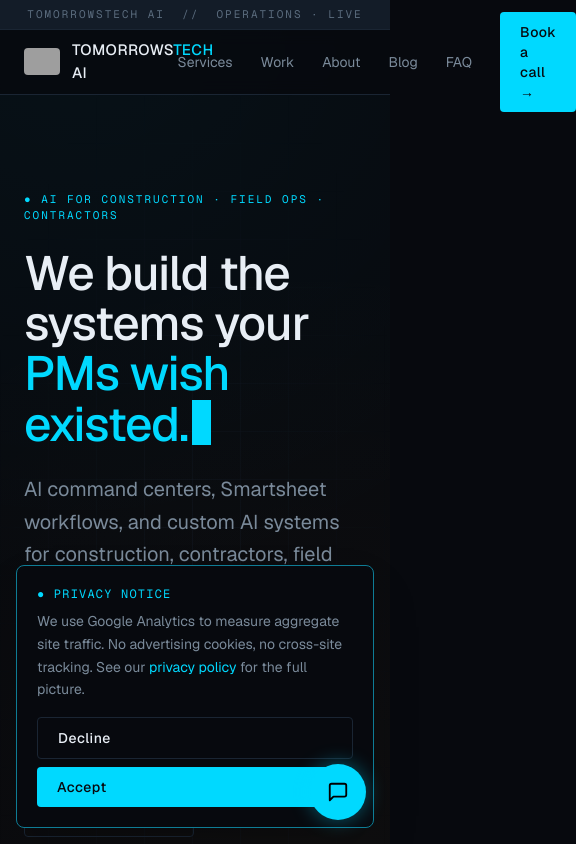
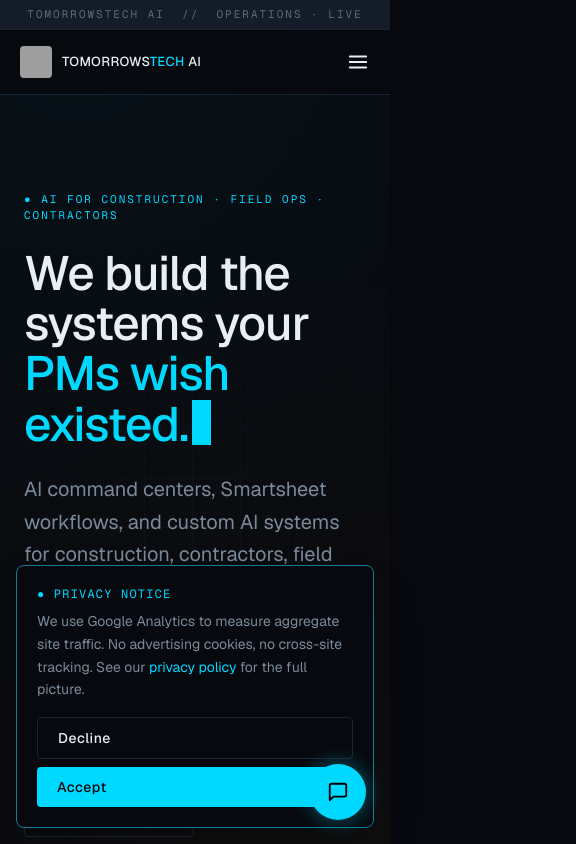
Before and after one commit to tomorrowstechaisolutions-gif/tomorrowstechai-site, a Next.js app: page / in a window 390 px wide. Shown: the top 844 px of the page, 576 px wide, since content can reach past the window. Built offline with nearby package versions, Linux system fonts and the light colour scheme; grey boxes are pictures that could not be loaded.

Commit message:
Fix mobile header: hamburger menu + responsive layout

```diff
--- a/src/components/Header.tsx
+++ b/src/components/Header.tsx
@@ -1,32 +1,149 @@
+"use client";
+
 import Link from "next/link";
 import Image from "next/image";
+import { useState, useEffect } from "react";
+import { usePathname } from "next/navigation";
+
+const NAV_LINKS = [
+  { href: "/services", label: "Services" },
+  { href: "/work", label: "Work" },
+  { href: "/about", label: "About" },
+  { href: "/blog", label: "Blog" },
+  { href: "/faq", label: "FAQ" },
+];
 
 export function Header() {
+  const [open, setOpen] = useState(false);
+  const pathname = usePathname();
+
+  // Close mobile menu on route change
+  useEffect(() => {
+    setOpen(false);
+  }, [pathname]);
+
+  // Lock body scroll while drawer is open
+  useEffect(() => {
+    if (open) {
+      document.body.style.overflow = "hidden";
+    } else {
+      document.body.style.overflow = "";
+    }
+    return () => {
+      document.body.style.overflow = "";
+    };
+  }, [open]);
+
   return (
     <header className="border-b border-[color:var(--color-border)] bg-[color:var(--color-bg)]/80 backdrop-blur sticky top-0 z-50">
-      <div className="max-w-6xl mx-auto px-6 h-16 flex items-center justify-between">
-        <Link href="/" className="flex items-center gap-3 group">
+      <div className="max-w-6xl mx-auto px-5 md:px-6 h-16 flex items-center justify-between">
+        <Link href="/" className="flex items-center gap-2.5 md:gap-3 group shrink-0">
           <Image
             src="/logo.png"
             alt="TomorrowsTech AI"
-            width={36}
-            height={36}
+            width={32}
+            height={32}
             priority
-            className="rounded-sm"
+            className="rounded-sm w-8 h-8 md:w-9 md:h-9"
           />
-          <span className="font-medium tracking-wide text-[15px]">
+          <span className="font-medium tracking-wide text-[13px] md:text-[15px] whitespace-nowrap">
             TOMORROWS<span className="text-[color:var(--color-cyan)]">TECH</span> AI
           </span>
         </Link>
-        <nav className="flex items-center gap-7 text-sm">
-          <Link href="/services" className="text-[color:var(--color-text-secondary)] hover:text-[color:var(--color-text)] transition-colors">Services</Link>
-          <Link href="/work" className="text-[color:var(--color-text-secondary)] hover:text-[color:var(--color-text)] transition-colors">Work</Link>
-          <Link href="/about" className="text-[color:var(--color-text-secondary)] hover:text-[color:var(--color-text)] transition-colors">About</Link>
-          <Link href="/blog" className="text-[color:var(--color-text-secondary)] hover:text-[color:var(--color-text)] transition-colors">Blog</Link>
-          <Link href="/faq" className="text-[color:var(--color-text-secondary)] hover:text-[color:var(--color-text)] transition-colors">FAQ</Link>
-          <Link href="/contact" className="btn-primary">Book a call →</Link>
+
+        {/* Desktop nav */}
+        <nav className="hidden md:flex items-center gap-7 text-sm">
+          {NAV_LINKS.map((link) => (
+            <Link
+              key={link.href}
+              href={link.href}
+              className="text-[color:var(--color-text-secondary)] hover:text-[color:var(--color-text)] transition-colors"
+            >
+              {link.label}
+            </Link>
+          ))}
+          <Link href="/contact" className="btn-primary">
+            Book a call →
+          </Link>
+        </nav>
+
+        {/* Mobile menu button */}
+        <button
+          type="button"
+          onClick={() => setOpen((v) => !v)}
+          aria-label={open ? "Close menu" : "Open menu"}
+          aria-expanded={open}
+          aria-controls="mobile-nav"
+          className="md:hidden w-10 h-10 -mr-2 flex items-center justify-center text-[color:var(--color-text)] focus:outline-none focus:ring-2 focus:ring-[color:var(--color-cyan)] rounded"
+        >
+          <svg
+            width="22"
+            height="22"
+            viewBox="0 0 24 24"
+            fill="none"
+            stroke="currentColor"
+            strokeWidth="2"
+            strokeLinecap="round"
+            strokeLinejoin="round"
+            aria-hidden="true"
+          >
+            {open ? (
+              <>
+                <line x1="18" y1="6" x2="6" y2="18" />
+                <line x1="6" y1="6" x2="18" y2="18" />
+              </>
+            ) : (
+              <>
+                <line x1="3" y1="6" x2="21" y2="6" />
+                <line x1="3" y1="12" x2="21" y2="12" />
+                <line x1="3" y1="18" x2="21" y2="18" />
+              </>
+            )}
+          </svg>
+        </button>
+      </div>
+
+      {/* Mobile drawer */}
+      <div
+        id="mobile-nav"
+        className={`md:hidden fixed inset-x-0 top-16 z-40 bg-[color:var(--color-bg)] border-b border-[color:var(--color-border)] overflow-hidden transition-[max-height] duration-300 ease-out ${
+          open ? "max-h-[80vh]" : "max-h-0"
+        }`}
+      >
+        <nav className="max-w-6xl mx-auto px-5 py-4 flex flex-col">
+          {NAV_LINKS.map((link) => {
+            const active = pathname === link.href;
+            return (
+              <Link
+                key={link.href}
+                href={link.href}
+                className={`py-3.5 text-base border-b border-[color:var(--color-border-subtle)] flex items-center justify-between ${
+                  active
+                    ? "text-[color:var(--color-cyan)]"
+                    : "text-[color:var(--color-text)] hover:text-[color:var(--color-cyan)]"
+                } transition-colors`}
+              >
+                <span>{link.label}</span>
+                <span className="font-mono text-xs text-[color:var(--color-text-muted)] tracking-widest">
+                  →
+                </span>
+              </Link>
+            );
+          })}
+          <Link href="/contact" className="btn-primary mt-5 mb-2 justify-center text-base py-3">
+            Book a call →
+          </Link>
         </nav>
       </div>
+
+      {/* Backdrop dimmer (mobile only, fades behind drawer) */}
+      {open && (
+        <div
+          className="md:hidden fixed inset-0 top-16 z-30 bg-black/60 backdrop-blur-sm"
+          onClick={() => setOpen(false)}
+          aria-hidden="true"
+        />
+      )}
     </header>
   );
 }
```
